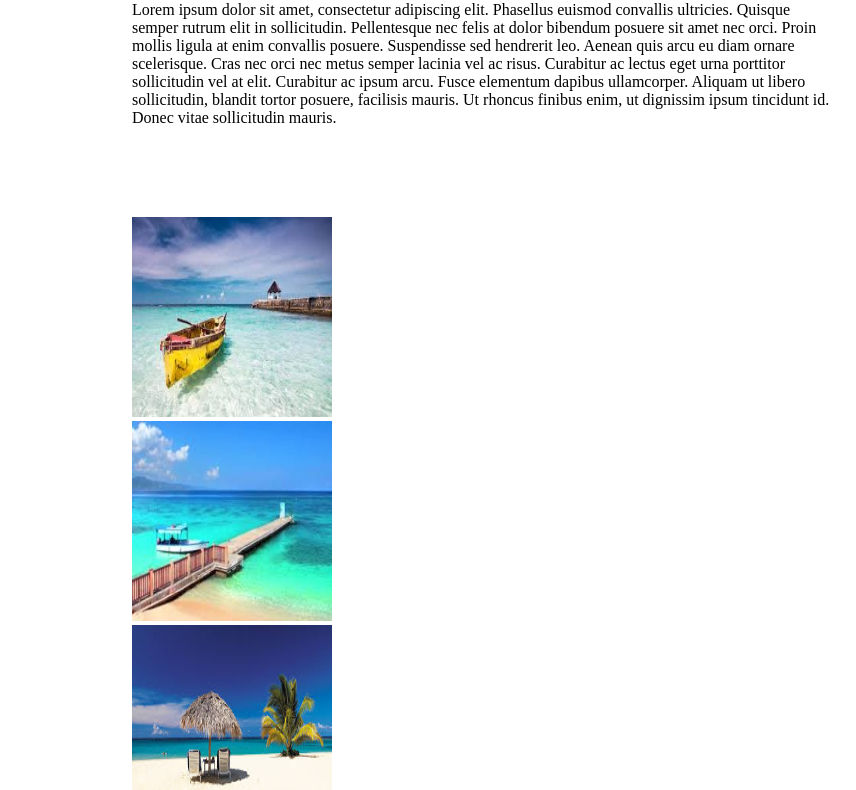
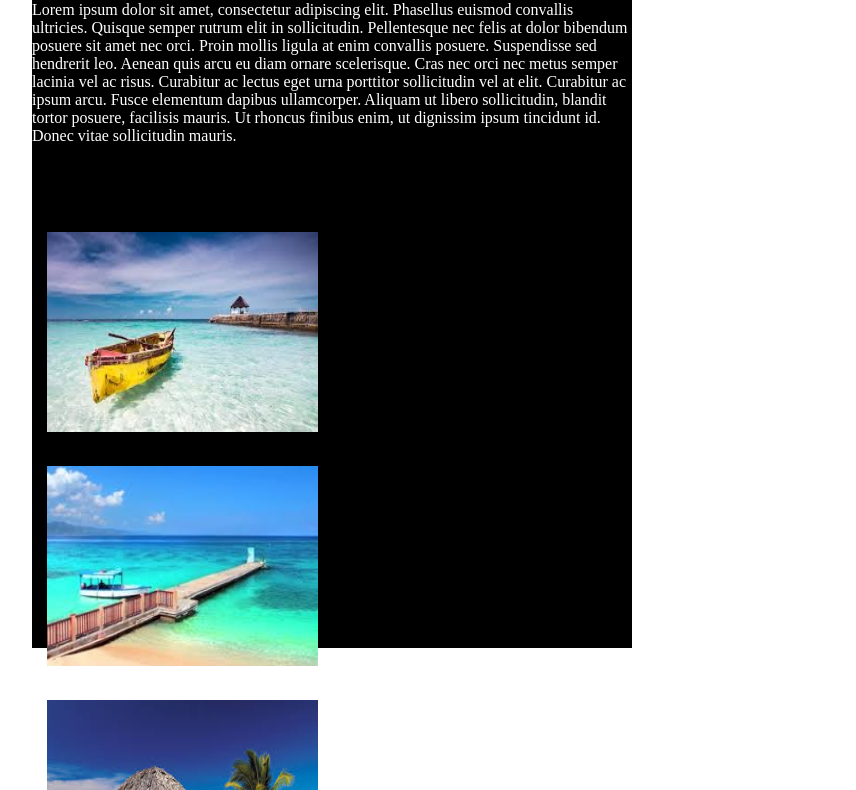
Before and after one commit to tthompson899/practice, a plain HTML site: page branching_merging/index.html in a window 1280 px wide. Shown: the part 60-850 px from the top of the page, without its empty margins (308-1164 px from the left). Drawn offline with Linux system fonts and the light colour scheme.

Commit message:
added css to style.css

```diff
--- a/branching_merging/style.css
+++ b/branching_merging/style.css
@@ -1,17 +1,21 @@
 #container{
-  width: 400px;
-  height: 300px;
+  width: 600px;
+  height: 700px;
   margin: 0 auto;
+  background-color: black;
+
 }
   h1{
     height: 100px;
     width: 300px;
     display: inline;
+    color: white;
   }
   p{
     display: inline-block;
     height: 200px;
-    width: 700px;
+    width: 596px;
+    color: white;
   }
 
 #beach_photos{
@@ -21,7 +25,9 @@
 }
 
   img{
-    display: inline-block;
+    display: inline;
     height: 200px;
-    width: 200px;
+    width: 271px;
+    border: 2px; solid white;
+    margin: 15px;
   }
```
